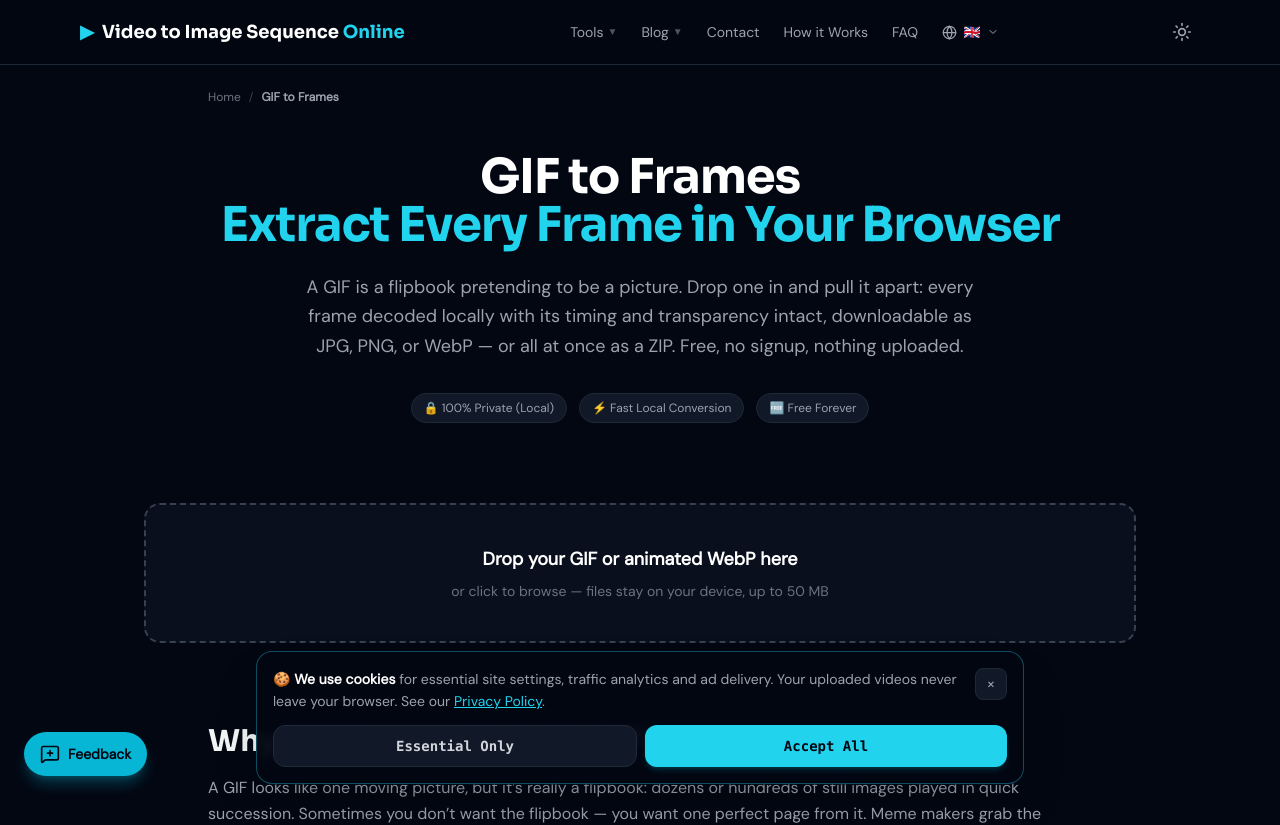
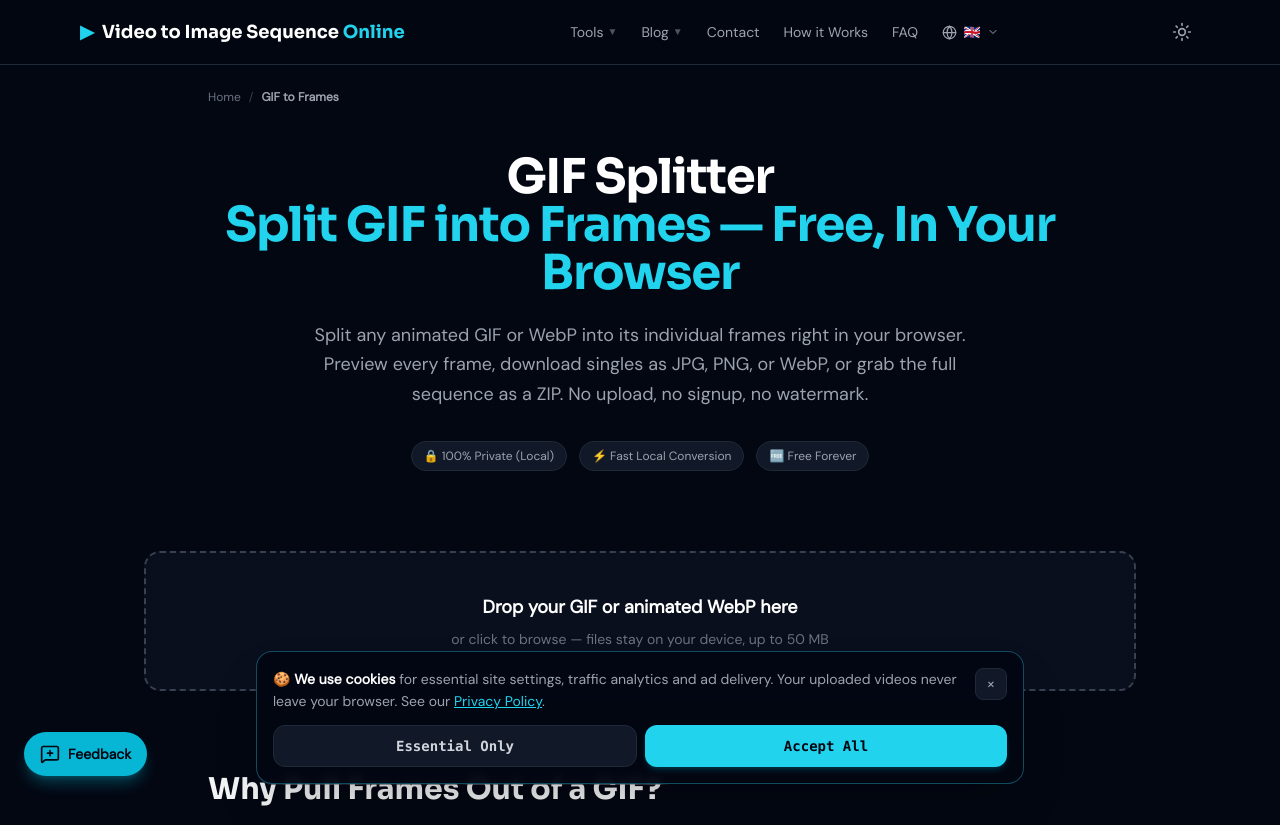
Before and after one commit to msachal5700/video-to-image-sequence, a React (Vite) app: page /gif-to-frames in a window 1280 px wide. Shown: the top 825 px of the page. Built offline with nearby package versions, Linux system fonts and the light colour scheme.

Commit message:
Retarget /gif-to-frames to 'GIF Splitter' keyword (5.4K/mo, very low competition): H1/title/description + new 'What is a GIF splitter?' FAQ

```diff
--- a/i18n/locales/en.json
+++ b/i18n/locales/en.json
@@ -793,11 +793,11 @@
     "keywords": "extract images from lecture video, lecture video to pdf, video to study notes, video lecture notes extractor, save frames from online class"
   },
   "gifToFrames": {
-    "title": "GIF to Frames — Free Online Extractor, No Signup",
-    "description": "Extract frames from any GIF or animated WebP free in your browser — download as JPG, PNG, or WebP images, or grab them all as a ZIP. No upload, no signup.",
-    "h1": "GIF to Frames",
-    "h1Sub": "Extract Every Frame in Your Browser",
-    "hero": "A GIF is a flipbook pretending to be a picture. Drop one in and pull it apart: every frame decoded locally with its timing and transparency intact, downloadable as JPG, PNG, or WebP — or all at once as a ZIP. Free, no signup, nothing uploaded.",
+    "title": "GIF Splitter — Split GIF into Frames Online Free",
+    "description": "Free GIF splitter: split animated GIFs and WebP into individual frames online. Extract every frame in your browser, download as JPG/PNG/WebP or ZIP. No upload, no signup.",
+    "h1": "GIF Splitter",
+    "h1Sub": "Split GIF into Frames — Free, In Your Browser",
+    "hero": "Split any animated GIF or WebP into its individual frames right in your browser. Preview every frame, download singles as JPG, PNG, or WebP, or grab the full sequence as a ZIP. No upload, no signup, no watermark.",
     "keywords": "gif to frames, extract frames from gif, gif to image sequence, webp to frames, animated webp to frames, gif frame extractor"
   },
   "gifToMp4": {
--- a/pages/GifToFrames.tsx
+++ b/pages/GifToFrames.tsx
@@ -7,6 +7,10 @@ import { useTranslation } from 'react-i18next';
 import JSZip from 'jszip';
 
 const faqs = [
+  {
+    q: 'What is a GIF splitter?',
+    a: 'A GIF splitter breaks an animated GIF into its individual still frames. Drop your GIF into the tool above and each frame is decoded right in your browser — preview every frame, download any single one as JPG, PNG, or WebP, or grab the whole sequence as a ZIP. Nothing is uploaded to a server.'
+  },
   {
     q: 'How do I extract frames from a GIF?',
     a: 'Drop your GIF file onto the box above (or click to browse for it). The tool decodes every frame of the animation right in your browser and shows them in a grid. Download any single frame as JPG, PNG, or WebP — or hit "Download all as ZIP" to grab the whole sequence at once. Nothing is uploaded anywhere.'
--- a/scripts/prerender.cjs
+++ b/scripts/prerender.cjs
@@ -210,7 +210,7 @@ const routeTextMap = {
   '/video-to-jpg': 'Video to JPG Converter',
   '/video-to-photo': 'Video to Photo',
   '/youtube-thumbnail-downloader': 'YouTube Thumbnail Downloader',
-  '/gif-to-frames': 'GIF to Frames',
+  '/gif-to-frames': 'GIF Splitter',
   '/gif-to-mp4': 'GIF to MP4',
   '/video-looper': 'Video Looper',
   '/frames-to-gif': 'Frames to GIF',
```
